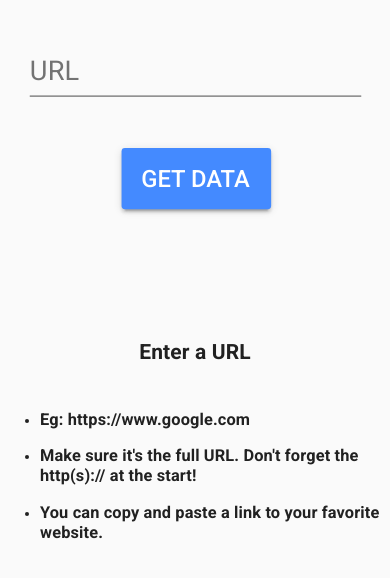
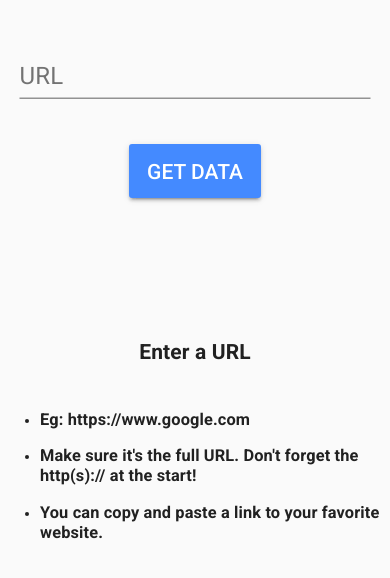
Before and after one commit to natsayuki/datacollectionwebsite, a website: page index.html in a window 390 px wide. Shown: the part 184-762 px from the top of the page. Drawn offline with nearby package versions, Linux system fonts and the light colour scheme.

Commit message:
media query

```diff
--- a/style.css
+++ b/style.css
@@ -35,9 +35,9 @@
 
 @media(max-width: 900px){
   .card{
-    width: 50vw;
+    width: 60vw;
     height: 50vh;
-    transform: scale(1.7);
+    transform: scale(1.5);
   }
 }
 
```
